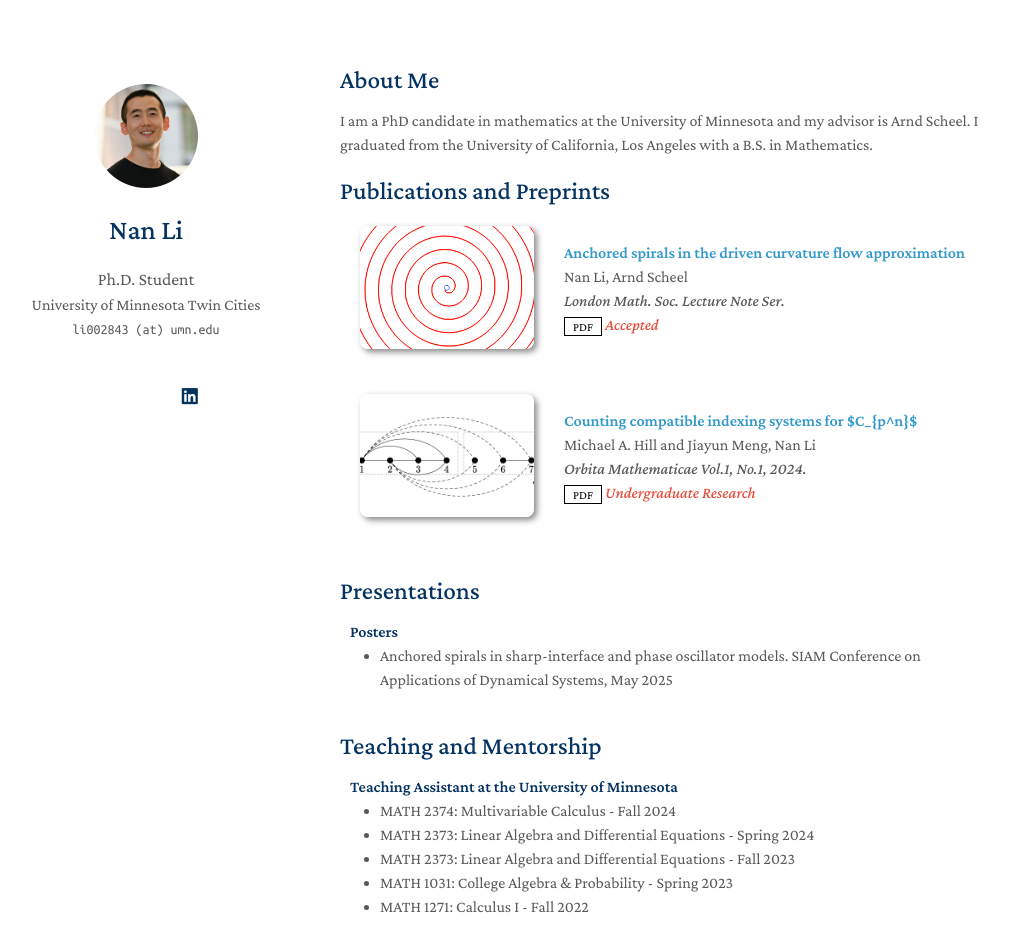
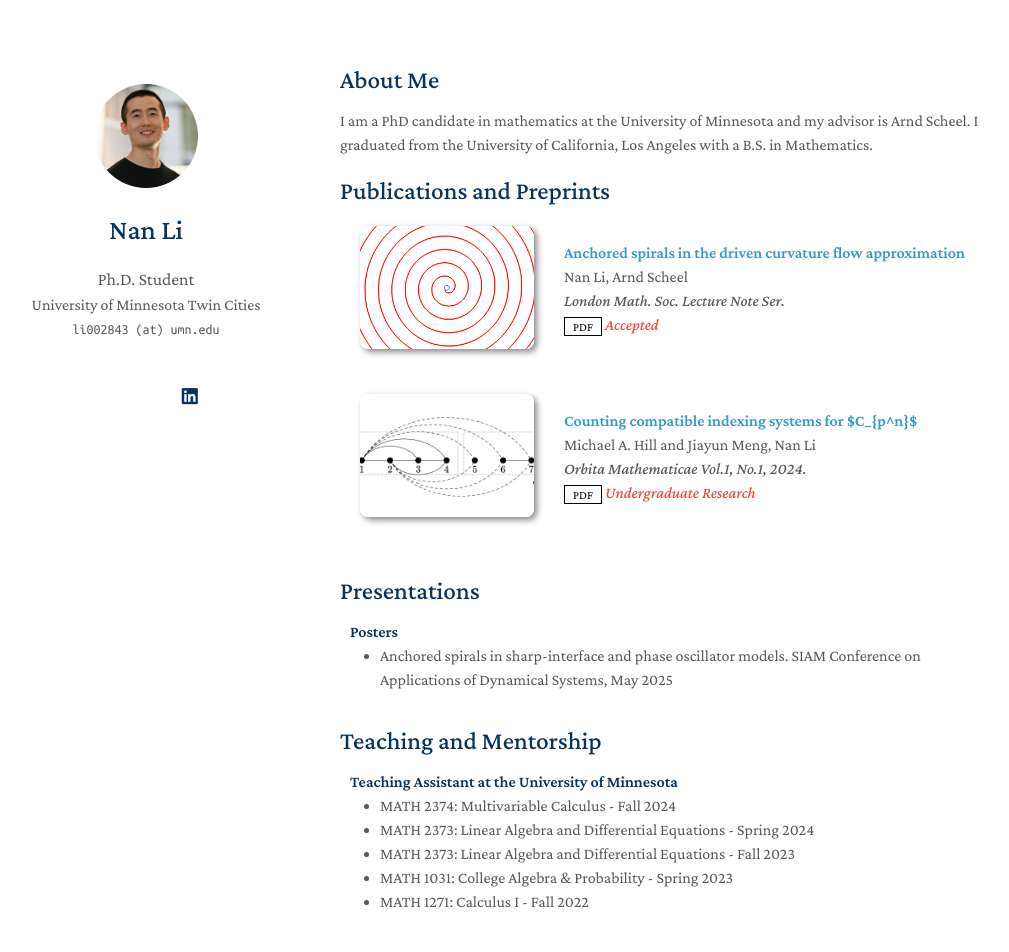
Before and after one commit to eigenan/eigenan.github.io, a Jekyll site: the page built from index.md, in a window 1280 px wide and 998 px high. Shown: the top 952 px of the window, without its empty margins (130-1139 px from the left). Built offline with Jekyll 4.4.1, drawn with Linux system fonts in a browser that asks for light colours; a style sheet for code colours, icons or effects is not loaded; our own code applies the rules of GitHub Pages for plain Markdown files.

Commit message:
Update index.md

```diff
--- a/index.md
+++ b/index.md
@@ -22,7 +22,7 @@ I am a PhD candidate in mathematics at the University of Minnesota and my adviso
 
 {% include_relative _includes/presentations.md %}
 
-<p style="font-size:10px;line-height:1.5;"><br/></p>
+<p style="font-size:10px;line-height:1;"><br/></p>
 
 {% include_relative _includes/teaching.md %}
 
```
